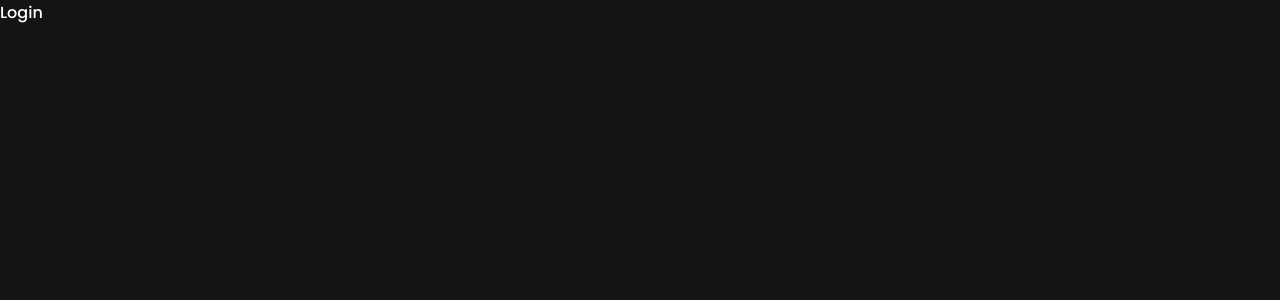
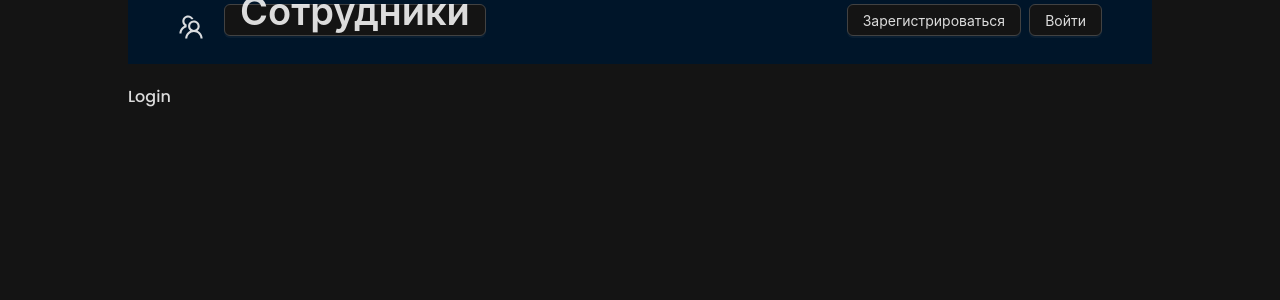
Before and after one commit to Nicelx/react-employees, a React (Create React App) app in the folder client/: page /login in a window 1280 px wide. Shown: the top 300 px of the page. Built offline with nearby package versions, Linux system fonts and the light colour scheme; a web font is replaced by a local one.

Commit message:
front, start structure, add custom button, header

```diff
--- a/client/package.json
+++ b/client/package.json
@@ -3,6 +3,7 @@
   "version": "0.1.0",
   "private": true,
   "dependencies": {
+    "@ant-design/icons": "5.0.1",
     "@reduxjs/toolkit": "^1.9.7",
     "@testing-library/jest-dom": "^5.17.0",
     "@testing-library/react": "^13.4.0",
@@ -11,7 +12,7 @@
     "@types/node": "^17.0.45",
     "@types/react": "^18.2.51",
     "@types/react-dom": "^18.2.18",
-    "antd": "^5.13.3",
+    "antd": "5.1.5",
     "react": "^18.2.0",
     "react-dom": "^18.2.0",
     "react-redux": "^8.1.3",
--- /dev/null
+++ b/client/src/components/custom-button/index.tsx
@@ -0,0 +1,31 @@
+import { Button, Form } from "antd";
+
+type Props = {
+	children: React.ReactNode;
+	htmlType?: "button" | "submit" | "reset" | undefined;
+	onClick?: () => void;
+	type?: "link" | "text" | "default" | "primary" | "dashed" | undefined;
+	danger?: boolean;
+	loading?: boolean;
+	shape?: "default" | "circle" | "round" | undefined;
+	icon?: React.ReactNode;
+};
+
+export const CustomButton = ({
+	children,
+	htmlType = "button",
+	type,
+	danger,
+	loading,
+	shape,
+	icon,
+	onClick
+}: Props) => {
+	return (
+		<Form.Item>
+			<Button htmlType={htmlType} type={type} danger={danger} loading={loading} shape={shape} icon = {icon} onClick = {onClick}>
+				{children}
+			</Button>
+		</Form.Item>
+	);
+};
--- /dev/null
+++ b/client/src/components/header/index.module.css
@@ -0,0 +1,12 @@
+.header {
+	padding: 20px, 0;
+	display: flex;
+	align-items: center;
+	justify-content: space-between;
+	margin-bottom: 20px;
+}
+
+.teamIcon {
+	font-size: 26px;
+	margin-right: 12px;
+}
--- /dev/null
+++ b/client/src/components/header/index.tsx
@@ -0,0 +1,29 @@
+import { Layout, Space, Typography } from "antd";
+import styles from "./index.module.css";
+import { TeamOutlined } from "@ant-design/icons";
+import { Link } from "react-router-dom";
+import { CustomButton } from "../custom-button";
+import { Paths } from "../../paths";
+
+export const Header = () => {
+	return (
+		<Layout.Header className={styles.header}>
+			<Space>
+				<TeamOutlined className={styles.teamIcon} />
+				<Link to={Paths.home}>
+					<CustomButton type="default">
+						<Typography.Title level={1}>Сотрудники</Typography.Title>
+					</CustomButton>
+				</Link>
+			</Space>
+			<Space>
+				<Link to={Paths.register}>
+					<CustomButton>Зарегистрироваться</CustomButton>
+				</Link>
+				<Link to={Paths.login}>
+					<CustomButton>Войти</CustomButton>
+				</Link>
+			</Space>
+		</Layout.Header>
+	);
+};
--- /dev/null
+++ b/client/src/components/layout/index.module.css
@@ -0,0 +1,5 @@
+.main {
+	width: 80%;
+	height: 100%;
+	margin-inline: auto;
+}
--- /dev/null
+++ b/client/src/components/layout/index.tsx
@@ -0,0 +1,17 @@
+import React from "react";
+import { Header } from "../header";
+import { Layout as AntLayout } from "antd";
+import styles from "./index.module.css";
+
+type Props = {
+	children: React.ReactNode;
+};
+
+export const Layout = ({ children }: Props) => {
+	return (
+		<div className={styles.main}>
+			<Header/>
+			<AntLayout.Content style = {{height:'100%'}}>{children}</AntLayout.Content>
+		</div>
+	);
+};
--- a/client/src/index.css
+++ b/client/src/index.css
@@ -4,6 +4,10 @@
   margin: 0;
   padding: 0;
   box-sizing: border-box;
+}
+
+html, body, body>div {
+  height: 100%;
 }
 
 body {
--- a/client/src/index.tsx
+++ b/client/src/index.tsx
@@ -1,36 +1,41 @@
-import React from 'react';
-import { createRoot } from 'react-dom/client';
-import { Provider } from 'react-redux';
-import { RouterProvider, createBrowserRouter } from 'react-router-dom';
-import { store } from './app/store';
-import reportWebVitals from './reportWebVitals';
-import { Paths } from './paths';
-import { Login } from './pages/login';
-import { Register } from './pages/register';
-import './index.css';
+import React from "react";
+import { createRoot } from "react-dom/client";
+import { Provider } from "react-redux";
+import { RouterProvider, createBrowserRouter } from "react-router-dom";
+import { store } from "./app/store";
+import reportWebVitals from "./reportWebVitals";
+import { Paths } from "./paths";
+import { Login } from "./pages/login";
+import { Register } from "./pages/register";
+import "./index.css";
+import { ConfigProvider, theme } from "antd";
 
-const container = document.getElementById('root')!;
+const container = document.getElementById("root")!;
 const root = createRoot(container);
 
 const router = createBrowserRouter([
 	{
 		path: Paths.home,
-    element: <h1>home</h1>
+		element: <h1>home</h1>,
 	},
 	{
 		path: Paths.login,
-    element: <Login/>
+		element: <Login />,
 	},
 	{
 		path: Paths.register,
-    element: <Register/>
-  }
+		element: <Register />,
+	},
 ]);
 
 root.render(
 	<React.StrictMode>
 		<Provider store={store}>
-      <RouterProvider router = {router}/>
+			<ConfigProvider theme = {{
+        algorithm: theme.darkAlgorithm
+      }}>
+				<RouterProvider router={router} />
+			</ConfigProvider>
 		</Provider>
 	</React.StrictMode>
 );
--- a/client/src/pages/login/index.tsx
+++ b/client/src/pages/login/index.tsx
@@ -1,7 +1,10 @@
-import React from 'react'
+import React from "react";
+import { Layout } from "../../components/layout";
 
 export const Login = () => {
-  return (
-	<div>Login</div>
-  )
-}
+	return (
+		<Layout>
+			<div>Login</div>
+		</Layout>
+	);
+};
```
Also changed, not shown: 2 other files (tests, documents, lock files or other folders). Lines whose indentation alone changed are shown as unchanged.
